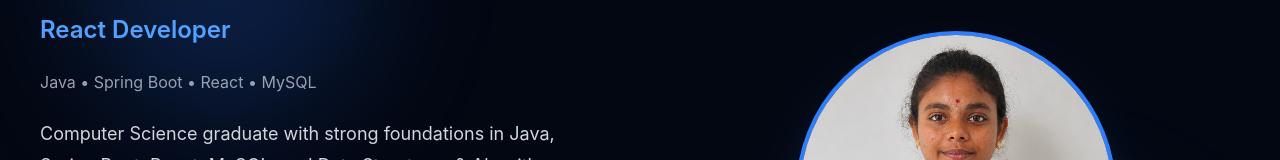
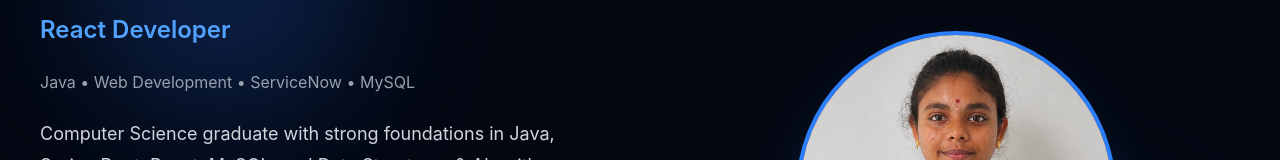
Before and after one commit to L-Nandini/nandini-portfolio, a React (Vite) app: page / in a window 1280 px wide. Shown: the part 311-471 px from the top of the page. Built offline with nearby package versions, Linux system fonts and the light colour scheme.

Commit message:
Added portfolio preview image

```diff
--- a/src/components/sections/Hero.jsx
+++ b/src/components/sections/Hero.jsx
@@ -52,7 +52,7 @@ function Hero() {
           />
 
           <p className="text-gray-400">
-            Java • Spring Boot • React • MySQL
+            Java • Web Development • ServiceNow • MySQL
           </p>
 
           <p className="max-w-xl text-lg text-gray-300 leading-8">
```
Also changed, not shown: public/portfolio-preview.png.
